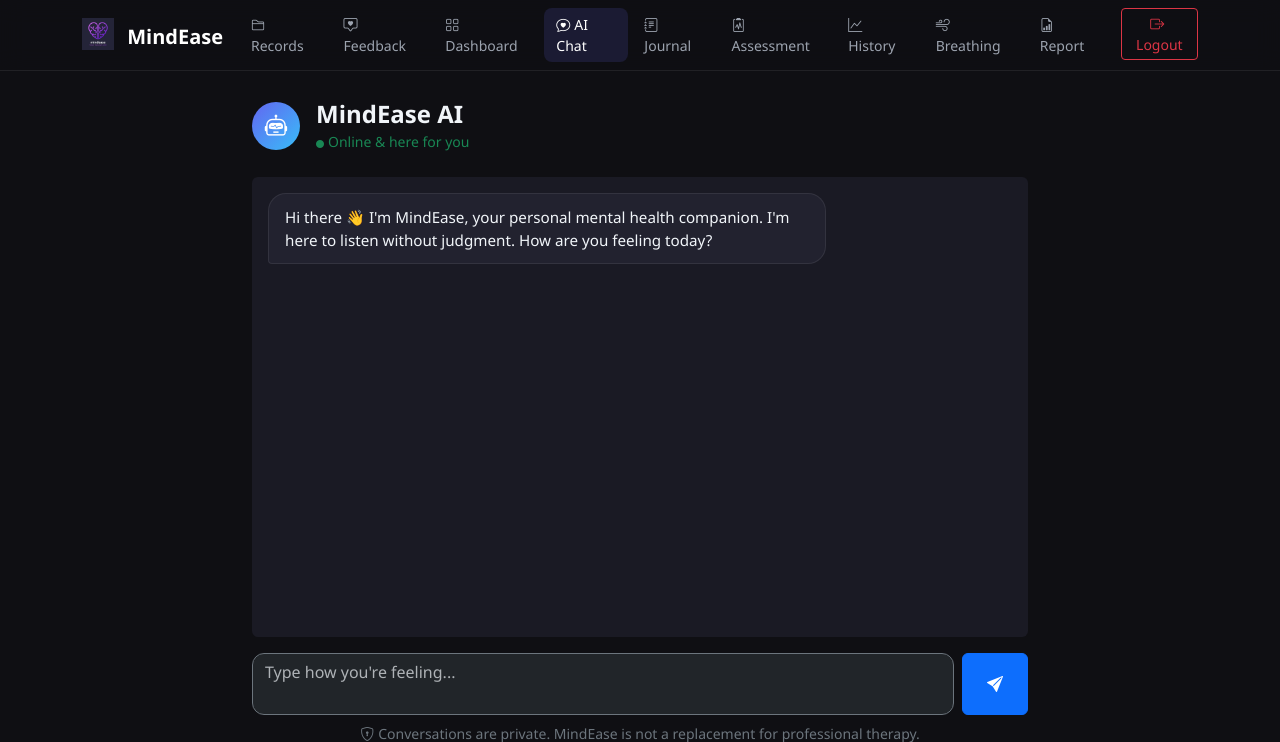
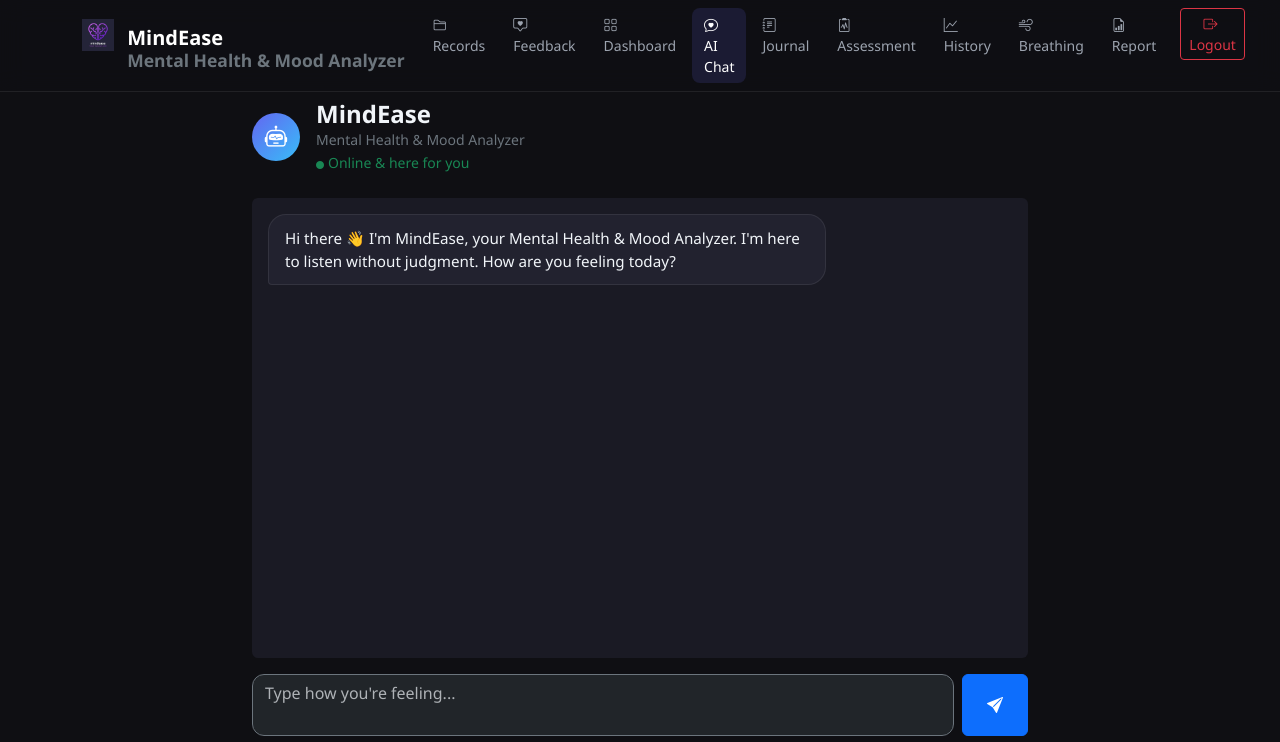
Before and after one commit to Parasjindal04/AI-mental-health-chatbot, a Flask app: page /chat in a window 1280 px wide. Shown: the top 742 px of the page. Run offline with Flask 3, Linux system fonts and the light colour scheme; the visitor is signed in with stand-in values (Sample User, id 1); data that the repository does not hold is empty.

Commit message:
Title update

```diff
--- a/templates/add_record.html
+++ b/templates/add_record.html
@@ -1,5 +1,5 @@
 {% extends "base.html" %}
-{% block title %}Add Health Record — MindEase{% endblock %}
+{% block title %}Add Health Record — MindEase | Mental Health & Mood Analyzer{% endblock %}
 
 {% block content %}
 <div class="container py-5" style="max-width:640px;">
--- a/templates/assessment.html
+++ b/templates/assessment.html
@@ -1,5 +1,5 @@
 {% extends "base.html" %}
-{% block title %}Assessment — MindEase{% endblock %}
+{% block title %}Assessment — MindEase | Mental Health & Mood Analyzer{% endblock %}
 
 {% block content %}
 <div class="container py-5" style="max-width: 700px;">
--- a/templates/auth/login.html
+++ b/templates/auth/login.html
@@ -3,7 +3,7 @@
 <head>
   <meta charset="UTF-8"/>
   <meta name="viewport" content="width=device-width, initial-scale=1.0"/>
-  <title>Login — MindEase</title>
+  <title>Login — MindEase | Mental Health & Mood Analyzer</title>
   <link href="https://cdn.jsdelivr.net/npm/bootstrap@5.3.2/dist/css/bootstrap.min.css" rel="stylesheet"/>
   <link href="https://cdn.jsdelivr.net/npm/bootstrap-icons@1.11.3/font/bootstrap-icons.min.css" rel="stylesheet"/>
   <link href="{{ url_for('static', filename='css/style.css') }}" rel="stylesheet"/>
@@ -17,6 +17,7 @@
         <i class="bi bi-heart-pulse-fill text-primary me-2"></i>MindEase
       </h3>
     </a>
+    <p class="text-secondary small mb-2">Mental Health & Mood Analyzer</p>
     <p class="text-secondary">Welcome back. We're glad you're here.</p>
   </div>
 
--- a/templates/auth/register.html
+++ b/templates/auth/register.html
@@ -3,7 +3,7 @@
 <head>
   <meta charset="UTF-8"/>
   <meta name="viewport" content="width=device-width, initial-scale=1.0"/>
-  <title>Register — MindEase</title>
+  <title>Register — MindEase | Mental Health & Mood Analyzer</title>
   <link href="https://cdn.jsdelivr.net/npm/bootstrap@5.3.2/dist/css/bootstrap.min.css" rel="stylesheet"/>
   <link href="https://cdn.jsdelivr.net/npm/bootstrap-icons@1.11.3/font/bootstrap-icons.min.css" rel="stylesheet"/>
   <link href="{{ url_for('static', filename='css/style.css') }}" rel="stylesheet"/>
@@ -17,6 +17,7 @@
         <i class="bi bi-heart-pulse-fill text-primary me-2"></i>MindEase
       </h3>
     </a>
+    <p class="text-secondary small mb-2">Mental Health & Mood Analyzer</p>
     <p class="text-secondary">Your safe space starts here. Free, private, always available.</p>
   </div>
 
--- a/templates/base.html
+++ b/templates/base.html
@@ -4,7 +4,7 @@
 <head>
   <meta charset="UTF-8" />
   <meta name="viewport" content="width=device-width, initial-scale=1.0" />
-  <title>{% block title %}MindEase{% endblock %}</title>
+  <title>{% block title %}MindEase | Mental Health & Mood Analyzer{% endblock %}</title>
   <link rel="icon" type="image/png" href="{{ brand_logo_url() }}" />
   <link href="https://cdn.jsdelivr.net/npm/bootstrap@5.3.2/dist/css/bootstrap.min.css" rel="stylesheet" />
   <link href="https://cdn.jsdelivr.net/npm/bootstrap-icons@1.11.3/font/bootstrap-icons.min.css" rel="stylesheet" />
@@ -18,7 +18,10 @@
     <div class="container">
       <a class="navbar-brand fw-bold" href="{{ url_for('dashboard') }}">
         <img src="{{ brand_logo_url() }}" alt="MindEase" class="brand-logo me-2" />
-        MindEase
+        <span class="d-inline-flex flex-column lh-sm align-items-start">
+          <span>MindEase</span>
+          <small class="text-secondary">Mental Health & Mood Analyzer</small>
+        </span>
       </a>
       <button class="navbar-toggler" type="button" data-bs-toggle="collapse" data-bs-target="#navMenu">
         <span class="navbar-toggler-icon"></span>
--- a/templates/breathing.html
+++ b/templates/breathing.html
@@ -1,5 +1,5 @@
 {% extends "base.html" %}
-{% block title %}Breathing Exercise — MindEase{% endblock %}
+{% block title %}Breathing Exercise — MindEase | Mental Health & Mood Analyzer{% endblock %}
 
 {% block content %}
 <div class="container py-5 text-center" style="max-width: 600px;">
--- a/templates/chat.html
+++ b/templates/chat.html
@@ -1,5 +1,5 @@
 {% extends "base.html" %}
-{% block title %}AI Chat — MindEase{% endblock %}
+{% block title %}AI Chat — MindEase | Mental Health & Mood Analyzer{% endblock %}
 
 {% block content %}
 <div class="container py-4" style="max-width: 800px;">
@@ -8,7 +8,8 @@
       <i class="bi bi-robot"></i>
     </div>
     <div>
-      <h4 class="fw-bold mb-0">MindEase AI</h4>
+      <h4 class="fw-bold mb-0">MindEase</h4>
+      <small class="text-secondary d-block">Mental Health & Mood Analyzer</small>
       <small class="text-success"><i class="bi bi-circle-fill me-1" style="font-size:8px;"></i>Online & here for you</small>
     </div>
   </div>
@@ -25,7 +26,7 @@
     <!-- Welcome message -->
     <div class="message assistant-message">
       <div class="message-bubble assistant-bubble">
-        Hi there 👋 I'm MindEase, your personal mental health companion. I'm here to listen without judgment.
+        Hi there 👋 I'm MindEase, your Mental Health & Mood Analyzer. I'm here to listen without judgment.
         How are you feeling today?
       </div>
     </div>
--- a/templates/dashboard.html
+++ b/templates/dashboard.html
@@ -1,5 +1,5 @@
 {% extends "base.html" %}
-{% block title %}Dashboard — MindEase{% endblock %}
+{% block title %}Dashboard — MindEase | Mental Health & Mood Analyzer{% endblock %}
 
 {% block content %}
 <div class="container py-5">
@@ -23,7 +23,7 @@
     <h5 class="fw-bold mb-3"><i class="bi bi-emoji-smile me-2 text-primary"></i>Log Today's Mood</h5>
     <div class="d-flex gap-2 flex-wrap mb-3" id="moodButtons">
       {% for score in range(1, 11) %}
-      <button class="btn btn-mood" data-score="{{ score }}" onclick="selectMood({{ score }})">
+      <button class="btn btn-mood" data-score="{{ score }}" onclick="selectMood(Number(this.dataset.score))">
         {{ mood_emojis[score] }} {{ score }}
       </button>
       {% endfor %}
--- a/templates/feedback.html
+++ b/templates/feedback.html
@@ -1,5 +1,5 @@
 {% extends "base.html" %}
-{% block title %}Feedback — MindEase{% endblock %}
+{% block title %}Feedback — MindEase | Mental Health & Mood Analyzer{% endblock %}
 
 {% block content %}
 <div class="container py-5" style="max-width:640px;">
--- a/templates/history.html
+++ b/templates/history.html
@@ -1,5 +1,5 @@
 {% extends "base.html" %}
-{% block title %}Mood History — MindEase{% endblock %}
+{% block title %}Mood History — MindEase | Mental Health & Mood Analyzer{% endblock %}
 
 {% block content %}
 <div class="container py-5">
--- a/templates/journal.html
+++ b/templates/journal.html
@@ -1,5 +1,5 @@
 {% extends "base.html" %}
-{% block title %}Journal — MindEase{% endblock %}
+{% block title %}Journal — MindEase | Mental Health & Mood Analyzer{% endblock %}
 
 {% block content %}
 <div class="container py-5" style="max-width: 800px;">
--- a/templates/onboarding.html
+++ b/templates/onboarding.html
@@ -1,5 +1,5 @@
 {% extends "base.html" %}
-{% block title %}Tell us about yourself — MindEase{% endblock %}
+{% block title %}Tell us about yourself — MindEase | Mental Health & Mood Analyzer{% endblock %}
 
 {% block content %}
 <div class="container py-5" style="max-width:720px;">
--- a/templates/records.html
+++ b/templates/records.html
@@ -1,5 +1,5 @@
 {% extends "base.html" %}
-{% block title %}Health Records — MindEase{% endblock %}
+{% block title %}Health Records — MindEase | Mental Health & Mood Analyzer{% endblock %}
 
 {% block content %}
 <div class="container py-5">
--- a/templates/report.html
+++ b/templates/report.html
@@ -1,5 +1,5 @@
 {% extends "base.html" %}
-{% block title %}Weekly Report — MindEase{% endblock %}
+{% block title %}Weekly Report — MindEase | Mental Health & Mood Analyzer{% endblock %}
 
 {% block content %}
 <div class="container py-5" style="max-width: 800px;">
--- a/templates/result.html
+++ b/templates/result.html
@@ -1,5 +1,5 @@
 {% extends "base.html" %}
-{% block title %}Your Results — MindEase{% endblock %}
+{% block title %}Your Results — MindEase | Mental Health & Mood Analyzer{% endblock %}
 
 {% block content %}
 <div class="container py-5" style="max-width: 800px;">
```
Also changed, not shown: templates/index.html (+6 -3 lines).
